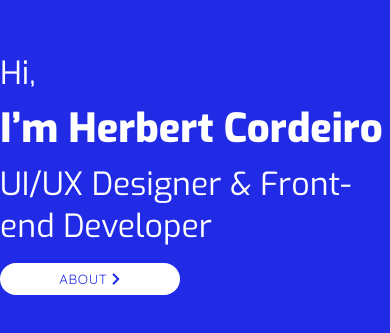
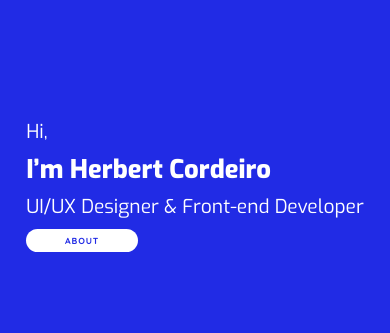
Before and after one commit to herbertcordeiro/herbertcordeiro.github.io, a website: page index.html in a window 390 px wide. Shown: the part 249-582 px from the top of the page. Drawn offline with Linux system fonts and the light colour scheme.

Commit message:
index finish

```diff
--- a/css/index.css
+++ b/css/index.css
@@ -22,22 +22,44 @@ h1 {
 
 .text-2 {
     font-weight: 900;
-    font-size: 2.5em;
+    font-size: 2.8em;
 }
 
-button {
-    width: 180px;
-    padding: 8px;
+a {
     margin-top: 8px;
+    padding: 6px;
+    position: absolute;
+    width: 160px;
+    text-align: center;
     border-radius: 20px;
     background-color: var(--white);
     color: var(--blue);
     font-family: var(--font-secondary);
-    letter-spacing: 0.05em;
+    letter-spacing: 0.1em;
+    font-weight: 700;
+    text-decoration: none;
 }
 
-button:hover {
+a:hover {
     background-color: var(--blue);
     box-shadow: inset 0 0 0 2.5px var(--white);
     color: var(--white);
 }
+
+
+@media(max-width: 768px) {
+    .text-1 {
+        font-size: 1.2em;
+    }
+
+    .text-2 {
+        font-size: 1.6em;
+    }
+
+    a {
+        width: 100px;
+        padding: 6px;
+        margin-top: 2px;
+        font-size: 0.55em;
+    }
+}
--- a/index.html
+++ b/index.html
@@ -17,11 +17,11 @@
                 <h1 class="text-1"> Hi, </h1>
                 <h1 class="text-2"> I’m Herbert Cordeiro </h1>
                 <h1 class="text-1"> UI/UX Designer & Front-end Developer </h1>
-                <button>
-                    <span>ABOUT</span>
-                    <i class="fas fa-chevron-right"></i>
-                </button>
+                <a href="./about.html">ABOUT</a>
             </div>
         </div>
+
+        <script type="text/javascript" src="./src/index.js"></script>
+
     </body>
 </html>
```
Also changed, not shown: about.html (+0 -2 lines).
